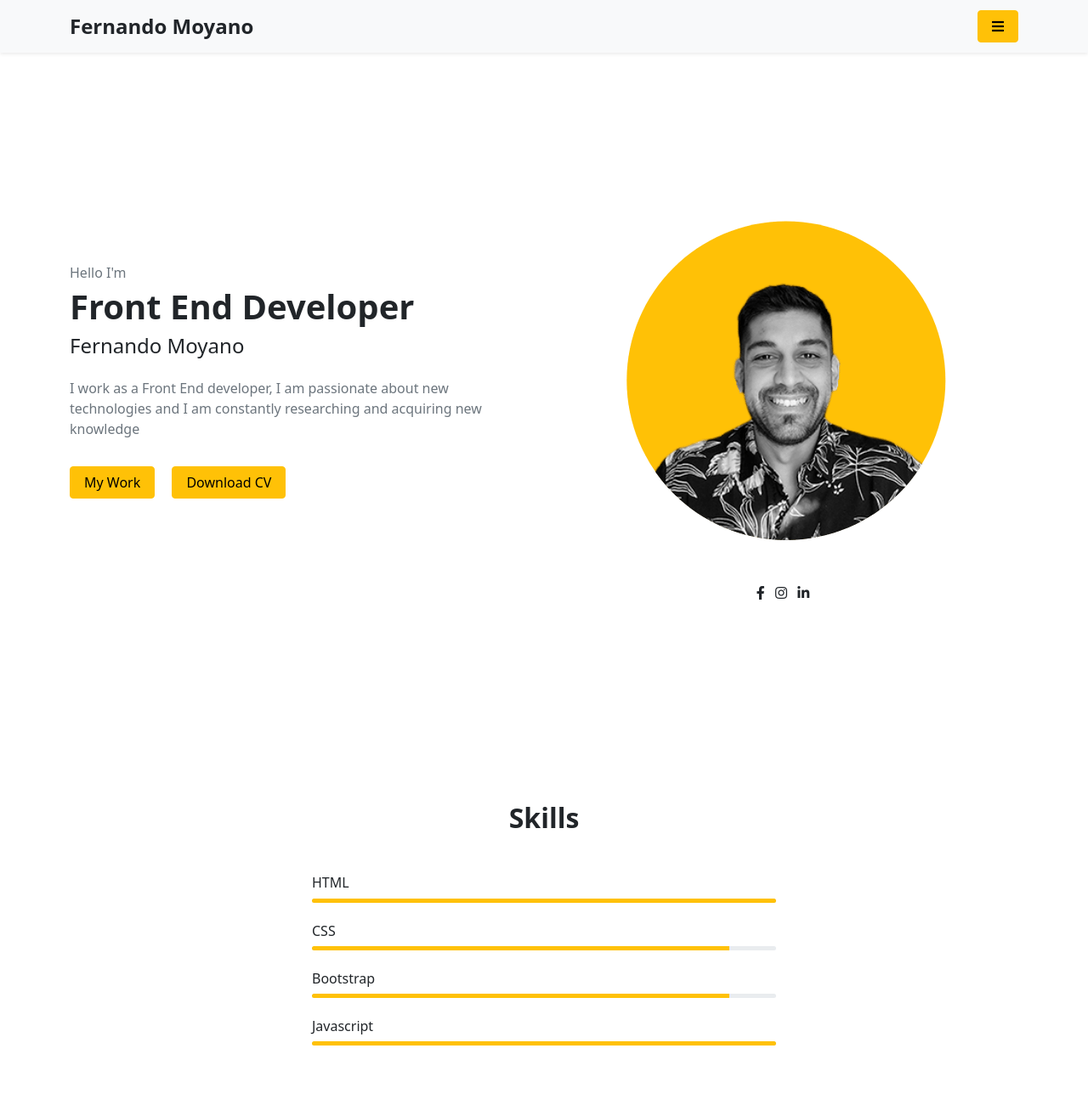
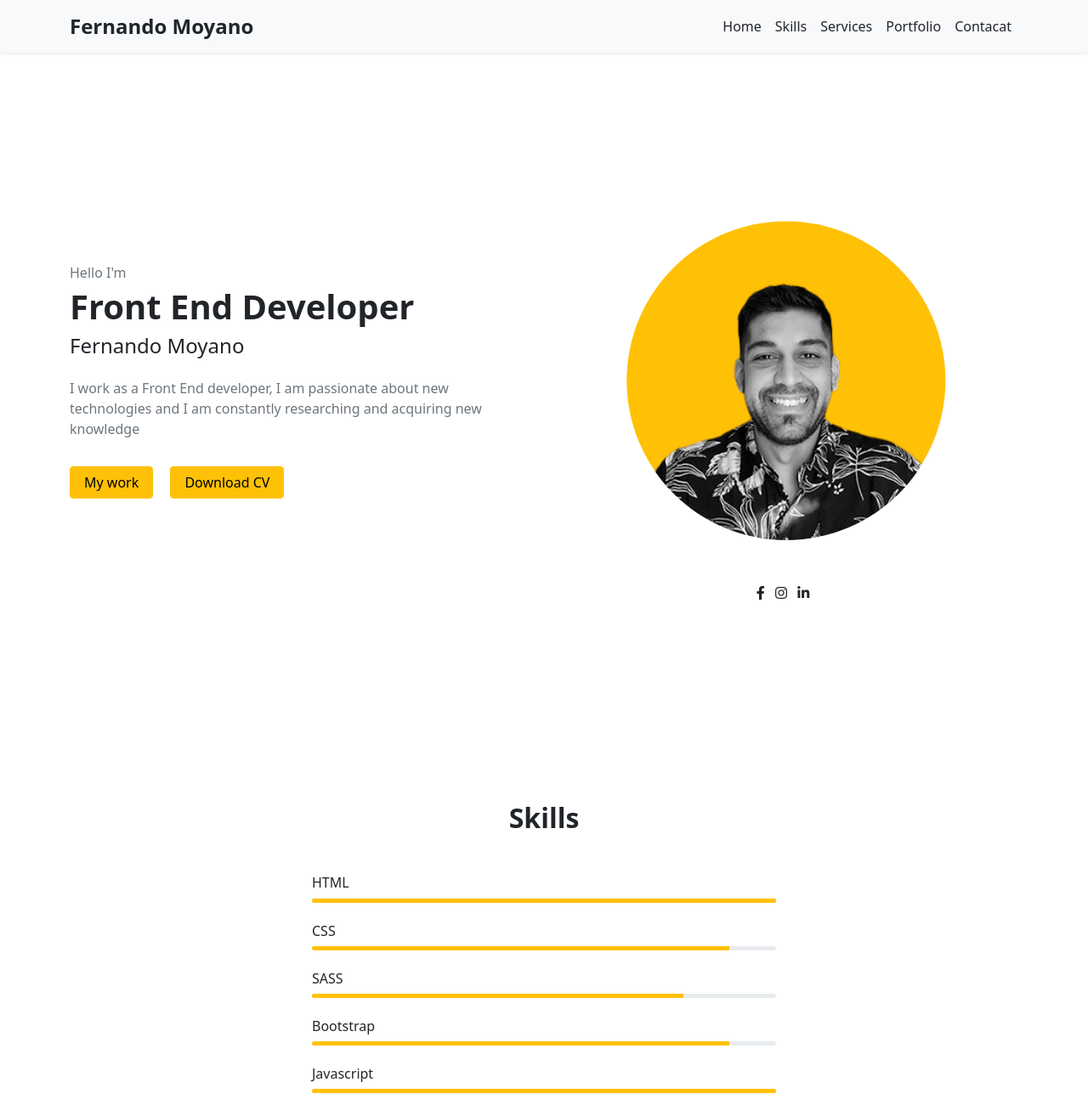
Before and after one commit to FernandoMoyano/Portfolio-1, a plain HTML site: page index.html in a window 1280 px wide. Shown: the top 1314 px of the page at 85% size. Drawn offline with Linux system fonts and the light colour scheme.

Commit message:
modificando menu y botones

```diff
--- a/index.html
+++ b/index.html
@@ -11,7 +11,9 @@
 
 <body>
   <!-- navbar start -->
-  <nav class="navbar navbar-light fixed-top bg-light shadow-sm">
+
+
+<!--   <nav class="navbar navbar-light fixed-top bg-light shadow-sm">
     <div class="container-lg">
       <a class="navbar-brand text-dark fw-bold fs-4" href="#">Fernando Moyano</a>
       <div class="dropdown">
@@ -31,8 +33,44 @@
         </ul>
       </div>
     </div>
+  </nav> -->
+
+   <!-- navbar end -->
+
+   <!-- navbar start -->
+
+  <nav class="navbar navbar-expand-lg navbar-light bg-light fixed-top shadow-sm">
+    <div class="container-lg">
+      <a class="navbar-brand text-dark fw-bold fs-4" href="index.html">Fernando Moyano</a>
+      <button class="navbar-toggler bg-warning" type="button" data-bs-toggle="collapse" data-bs-target="#navbarText"
+        aria-controls="navbarText" aria-expanded="false" aria-label="Toggle navigation">
+        <span class="navbar-toggler-icon bg-warning"></span>
+      </button>
+      <div class="collapse navbar-collapse" id="navbarText">
+        <ul class="navbar-nav ms-auto text-center ">
+          <li class="nav-item">
+            <a class="nav-link text-dark" aria-current="page" href="#home">Home</a>
+          </li>
+          <li class="nav-item">
+            <a class="nav-link text-dark" href="#skills">Skills</a>
+          </li>
+          <li class="nav-item">
+            <a class="nav-link text-dark" href="#services">Services</a>
+          </li>
+          <li class="nav-item">
+            <a class="nav-link text-dark" href="#portfolio">Portfolio</a>
+          </li>
+          <li class="nav-item">
+            <a class="nav-link text-dark" href="#contact">Contacat </a>
+          </li>
+        </ul>
+      </div>
+    </div>
   </nav>
-  <!-- navbar end -->
+
+
+   <!-- navbar end -->
+
 
   <!-- Home section start -->
 
@@ -58,7 +96,7 @@
               I work as a Front End developer, I am passionate about new technologies and I
               am constantly researching and acquiring new knowledge
             </p>
-            <a href="#portfolio" class="btn btn-warning  px-3 mt-3 mr-3">My Work</a>
+            <a href="#portfolio" class="btn btn-warning  px-3 mt-3 mr-3">My work</a>
 
             <a href="#" class="btn px-3 mt-3 ms-3 btn-warning me-5">Download CV</a>
 
@@ -72,7 +110,7 @@
   <!-- Hom section end -->
 
   <!-- about me section start -->
-  <section class="about py-4" id="about">
+  <section class="about py-4" id="skills">
     <div class="container-lg py-4">
       <div class="row justify-content-center">
         <div class="col-lg-8">
@@ -133,6 +171,13 @@
             <h3 class="fs-6">CSS</h3>
             <div class="progress" style="height: 5px;">
               <div class="progress-bar bg-warning" role="progressbar" style="width: 90%;" aria-valuenow="50"
+                aria-valuemin="0" aria-valuemax="100"></div>
+            </div>
+          </div>
+          <div class="skill-item mb-4">
+            <h3 class="fs-6">SASS</h3>
+            <div class="progress" style="height: 5px;">
+              <div class="progress-bar bg-warning" role="progressbar" style="width: 80%;" aria-valuenow="50"
                 aria-valuemin="0" aria-valuemax="100"></div>
             </div>
           </div>
```
